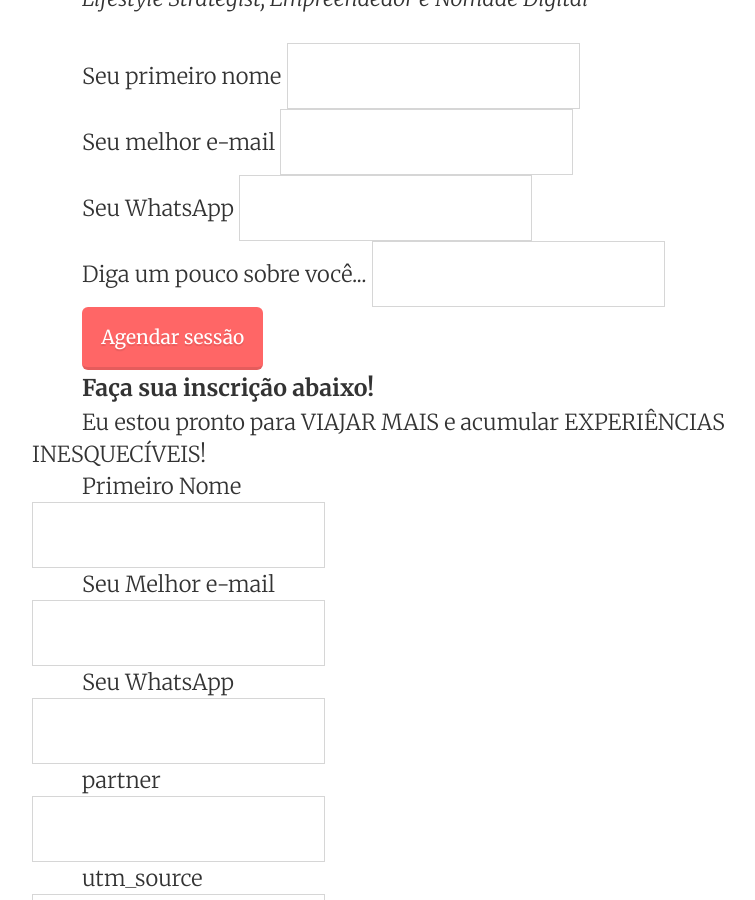
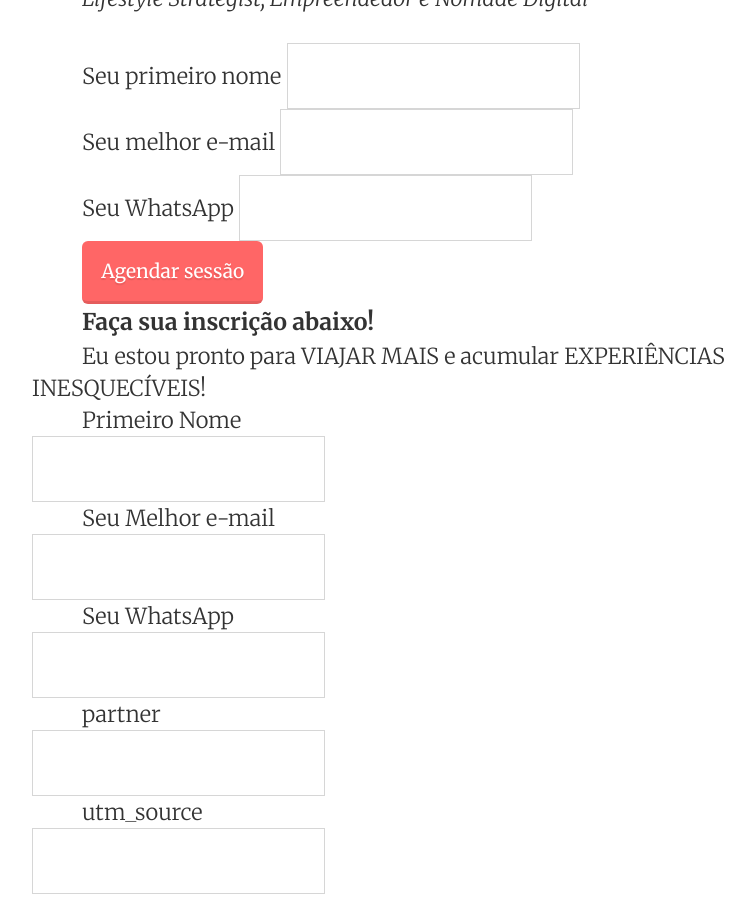
Before and after one commit to ianborges/hackeandosuaviagem, a Jekyll site: the page built from index.html, in a window 1280 px wide and 900 px high, scrolled down 16245 px. Shown: the whole window, without its empty margins (177-932 px from the left). Built offline with Jekyll 4.4.1, drawn with Linux system fonts in a browser that asks for light colours; the list of posts is cut into pages by our own code.

Commit message:
Update index.html

```diff
--- a/index.html
+++ b/index.html
@@ -308,10 +308,6 @@ layout: default
         <label for="fields[whatsapp]" style="margin-bottom: 5px;">Seu WhatsApp</label>
         <input type="text" name="fields[whatsapp]" value="" /><br />
     </div>
-    <div>
-        <label for="fields[mensagem]" style="margin-bottom: 5px;">Diga um pouco sobre você...</label>
-        <input type="text" name="fields[mensagem]" value="" /><br />
-    </div>
   <div>
 <input style="background: #FF6666; color:  #ffffff; font-size: 1.2rem;" type="submit" name="submit" value="Agendar sessão" data-drip-attribute="sign-up-button" />
   </div>
```
